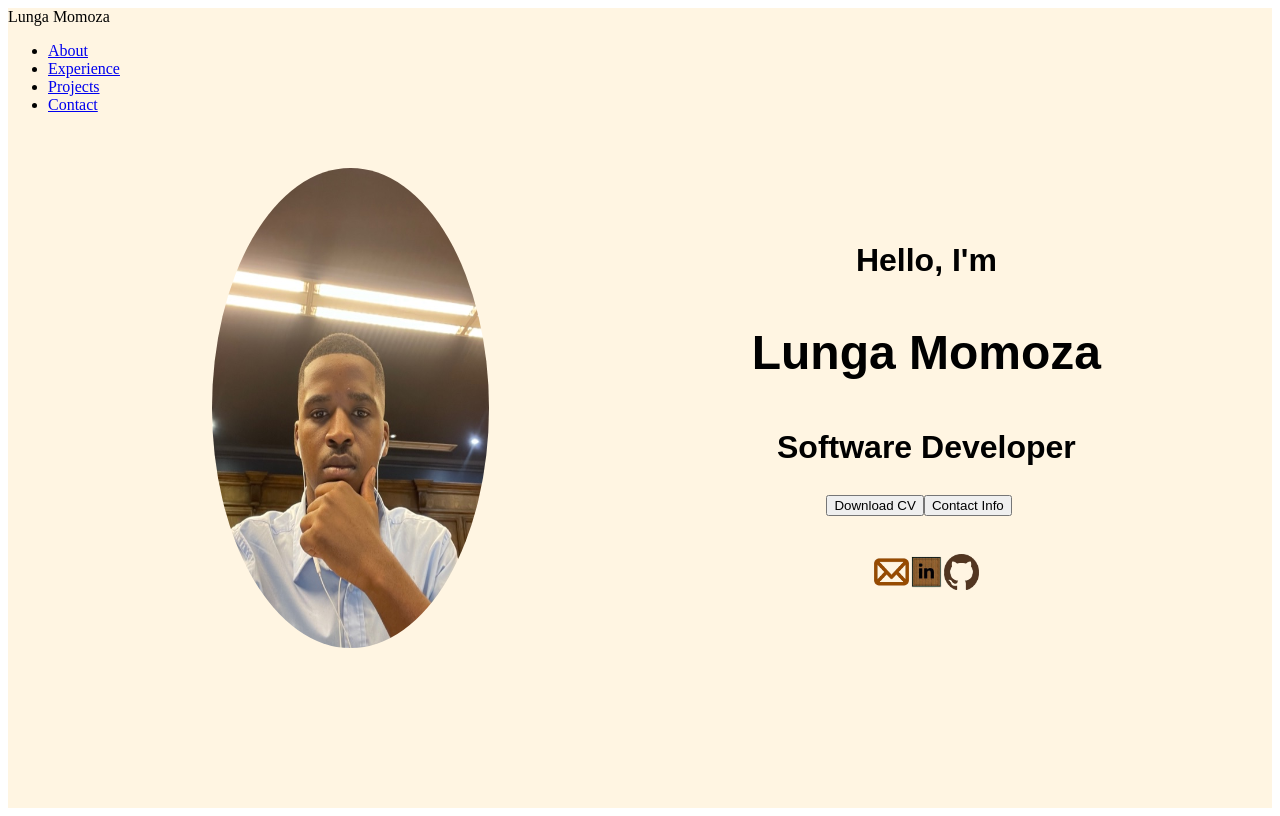
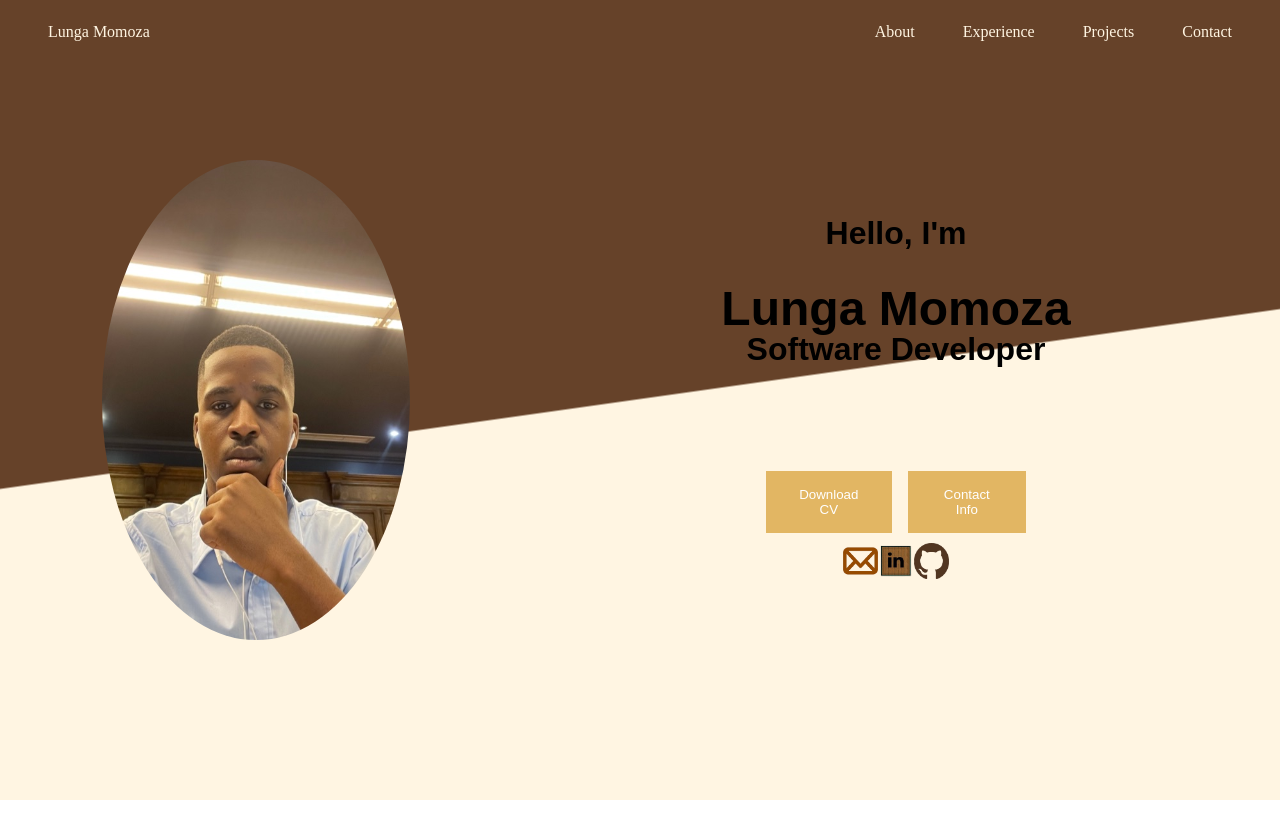
Before and after one commit to lungaHamilton09/Best-Vue-Port, a Vue app: page / in a window 1280 px wide. Built offline with nearby package versions, Linux system fonts and the light colour scheme.

Commit message:
Added and aligned the navbar and buttons

```diff
--- a/src/Home/HomeCard.vue
+++ b/src/Home/HomeCard.vue
@@ -1,10 +1,4 @@
 <template>
-
-<!-- home section  -->
-  <div class="main-container">
-    <div class="left-section"></div>
-    <div class="right-section"></div>
-
   <nav id="desktop-nav">
     <div class="logo">Lunga Momoza</div>
     <div>
@@ -17,6 +11,14 @@
     </div>
   </nav>
 
+
+<!-- home section  -->
+  <div class="main-container">
+    <div class="wallpaper"></div>
+
+
+
+
     <div class="image-container">
       <img src="../images/IMG_1691.jpg" alt="#" class="hero-image">
     </div>
@@ -25,10 +27,12 @@
 
       <div class="home-inner-text">
         <h1 class="font-text-small">Hello, I'm </h1>
+        <br><br>
         <h1 class="font-text-large">Lunga Momoza </h1>
         <h1 class="font-text-small">Software Developer</h1>
       </div>
 
+      <div class="something">
         <div class="home-button-container">
           <button class="Button">Download CV</button>
           <button class="Button">Contact Info</button>
@@ -45,6 +49,10 @@
             <img src="../images/Github_Brown_Icon-removebg-preview.png" alt="github" class="social-icon">
           </a>
         </div>
+      </div>
+
+
+
     </div>
   </div>
 
@@ -80,18 +88,47 @@ export default {
 </script>
 
 <style scoped>
+#desktop-nav {
+  /* max-width: 100vw; */
+  width: 100%;
+  display: flex;
+  justify-content: space-between;
+  align-items: center;
+  height: 8vh;
+  position: fixed;
+  background: #664229;
+  padding: 0 3rem;
+}
+.nav-links {
+  display: flex;
+  justify-content: space-between;
+  gap: 3rem;
+  align-items: center;
+  height: auto;
+  list-style-type: none;
+}
+.nav-links li a {
+  text-decoration: none;
+  color: #FFF5E2;
+}
+.logo {
+  color: #FFF5E2;
+}
+.wallpaper {
+  position: absolute;
+  width: 100vw;
+  height: 100vh;
+  background: linear-gradient(172deg, #664229 49.8%, #FFF5E2 50%);
+  z-index: -1;
+}
 
 /* home section  */
 .main-container {
+  position: relative;
   display: flex;
   flex-direction: row;
   width: 100%;
   height: 100vh;
-  /* height: 100%; */
-  /*make my container split horizontally with these 2 colors */
-   background-color: #664229;
-  background-color: #FFF5E2;
-
 }
 .image-container {
   display: flex;
@@ -111,9 +148,21 @@ export default {
   flex-direction: column;
   justify-content: center;
   align-items: center;
+  gap: 7rem;
   width: 60vw;
   height: 100%;
-  background-color: #FFF5E2;
+}
+.something {
+  display: flex;
+  flex-direction: column;
+  align-items: center;
+  justify-content: center;
+  gap: 1rem;
+}
+.home-button-container {
+  display: flex;
+  gap: 1rem;
+  align-items: center;
 }
 .home-inner-text {
   display: flex;
@@ -122,10 +171,16 @@ export default {
   align-items: center;
   /* gap: 1rem; */
 }
+.Button {
+  background-color: #e2b663;
+  padding: 1rem 2rem;
+  color: white;
+  /* min-width: 48px; */
+}
 
 
 .home-button-container {
-  width: 200px;
+  width: 300px;
   height: 50px;
   padding: 10px 20px;
   font-size: 18px;
--- a/src/main.js
+++ b/src/main.js
@@ -1,5 +1,5 @@
 import { createApp } from "vue";
 import App from "./App.vue";
-
+import './styles.css'
 
 createApp(App).mount("#app");
```
Lines whose indentation alone changed are shown as unchanged.
